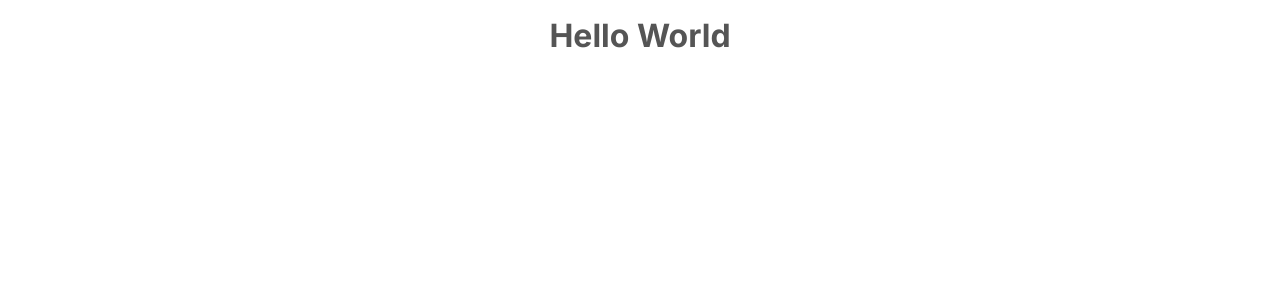
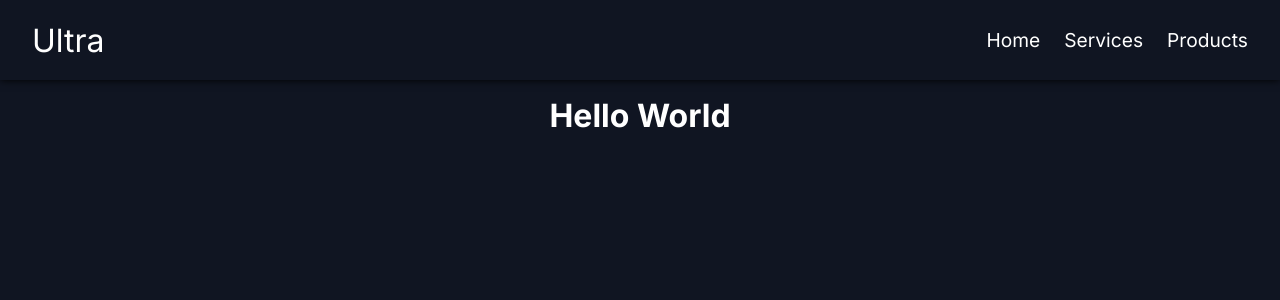
Before and after one commit to Arseniyboss/ultra, a Next.js app: page / in a window 1280 px wide. Shown: the top 300 px of the page. Built offline with nearby package versions, Linux system fonts and the light colour scheme.

Commit message:
add header

```diff
--- a/package.json
+++ b/package.json
@@ -19,6 +19,7 @@
     "next": "14.1.0",
     "react": "18.2.0",
     "react-dom": "18.2.0",
+    "react-icons": "^5.0.1",
     "styled-components": "^6.1.8",
     "typescript": "5.3.3"
   }
--- a/src/app/globals.css
+++ b/src/app/globals.css
@@ -3,3 +3,37 @@
   padding: 0;
   margin: 0;
 }
+
+:root {
+  --background: #101522;
+  --border-radius: 0.25rem;
+  --spacing: 2rem;
+  --box-shadow: 0 0 0.5rem rgba(0, 0, 0, 1);
+  --header-height: 80px;
+}
+
+body {
+  min-height: 100vh;
+  display: flex;
+  flex-direction: column;
+  color: white;
+  background: var(--background);
+}
+
+a {
+  text-decoration: none;
+  color: inherit;
+}
+
+li {
+  list-style-type: none;
+}
+
+button {
+  border: none;
+  cursor: pointer;
+}
+
+img {
+  display: block;
+}
--- a/src/app/layout.tsx
+++ b/src/app/layout.tsx
@@ -3,6 +3,7 @@ import { ReactNode } from 'react'
 import { Metadata } from 'next'
 import { Inter } from 'next/font/google'
 import StyledComponentsRegistry from '@lib/registry'
+import Header from '@components/header/Header'
 
 type Props = {
   children: ReactNode
@@ -20,6 +21,7 @@ const RootLayout = ({ children }: Props) => {
     <html lang='en'>
       <body className={inter.className}>
         <StyledComponentsRegistry>
+          <Header />
           <main>{children}</main>
         </StyledComponentsRegistry>
       </body>
--- a/src/app/styles.tsx
+++ b/src/app/styles.tsx
@@ -4,6 +4,5 @@ import styled from 'styled-components'
 
 export const Heading = styled.h1`
   text-align: center;
-  color: #555;
   margin-top: 1rem;
 `
--- /dev/null
+++ b/src/breakpoints.ts
@@ -0,0 +1,3 @@
+export const breakpoints = {
+  mobileNav: '550px',
+}
--- /dev/null
+++ b/src/components/header/Header.tsx
@@ -0,0 +1,49 @@
+'use client'
+
+import Link from 'next/link'
+import { useState } from 'react'
+import { FaTimes, FaBars } from 'react-icons/fa'
+import { Container, HeaderLogo, HeaderIconContainer, NavLinks } from './styles'
+
+const Header = () => {
+  const [isMobileNavbarOpen, setIsMobileNavbarOpen] = useState(false)
+
+  const openMobileNav = () => {
+    setIsMobileNavbarOpen(true)
+  }
+
+  const closeMobileNav = () => {
+    setIsMobileNavbarOpen(false)
+  }
+  return (
+    <Container $isMobileNavbarOpen={isMobileNavbarOpen}>
+      <HeaderLogo>Ultra</HeaderLogo>
+      <HeaderIconContainer
+        onClick={isMobileNavbarOpen ? closeMobileNav : openMobileNav}
+      >
+        {isMobileNavbarOpen ? <FaTimes /> : <FaBars />}
+      </HeaderIconContainer>
+      <nav>
+        <NavLinks $isMobileNavbarOpen={isMobileNavbarOpen}>
+          <li>
+            <Link href='/' onClick={closeMobileNav}>
+              Home
+            </Link>
+          </li>
+          <li>
+            <Link href='/services' onClick={closeMobileNav}>
+              Services
+            </Link>
+          </li>
+          <li>
+            <Link href='/products' onClick={closeMobileNav}>
+              Products
+            </Link>
+          </li>
+        </NavLinks>
+      </nav>
+    </Container>
+  )
+}
+
+export default Header
--- /dev/null
+++ b/src/components/header/styles.tsx
@@ -0,0 +1,57 @@
+import styled from 'styled-components'
+import { breakpoints } from '@breakpoints'
+import { InvisibleButton } from '@styles/globals'
+
+type Props = {
+  $isMobileNavbarOpen: boolean
+}
+
+export const Container = styled.header<Props>`
+  background: var(--background);
+  display: flex;
+  justify-content: space-between;
+  align-items: center;
+  position: sticky;
+  top: 0;
+  padding: 0 var(--spacing);
+  box-shadow: var(--box-shadow);
+  height: var(--header-height);
+  z-index: 1;
+`
+
+export const HeaderLogo = styled.p`
+  font-size: 2rem;
+`
+
+export const HeaderIconContainer = styled(InvisibleButton)`
+  display: none;
+
+  @media screen and (max-width: ${breakpoints.mobileNav}) {
+    position: absolute;
+    display: flex;
+    align-items: center;
+    right: var(--spacing);
+    font-size: 1.8rem;
+    cursor: pointer;
+  }
+`
+
+export const NavLinks = styled.ul<Props>`
+  display: flex;
+  gap: 1.5rem;
+  font-size: 1.2rem;
+
+  @media screen and (max-width: ${breakpoints.mobileNav}) {
+    text-align: center;
+    flex-direction: column;
+    position: absolute;
+    left: 0;
+    gap: 2rem;
+    padding-top: 1.5rem;
+    width: 100%;
+    height: calc(100vh - (var(--header-height)));
+    top: var(--header-height);
+    background: var(--background);
+    display: ${({ $isMobileNavbarOpen }) => !$isMobileNavbarOpen && 'none'};
+  }
+`
--- /dev/null
+++ b/src/styles/globals.tsx
@@ -0,0 +1,6 @@
+import styled from 'styled-components'
+
+export const InvisibleButton = styled.button`
+  background: none;
+  color: inherit;
+`
```
Also changed, not shown: 1 other file (tests, documents, lock files or other folders).
